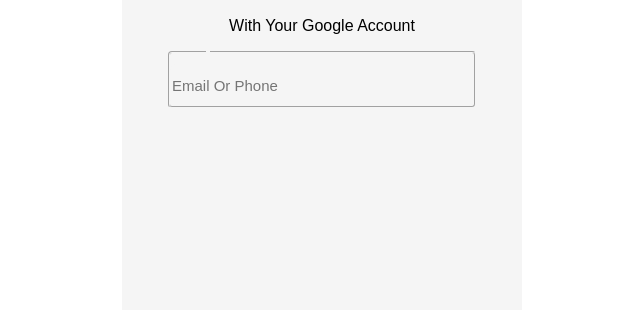
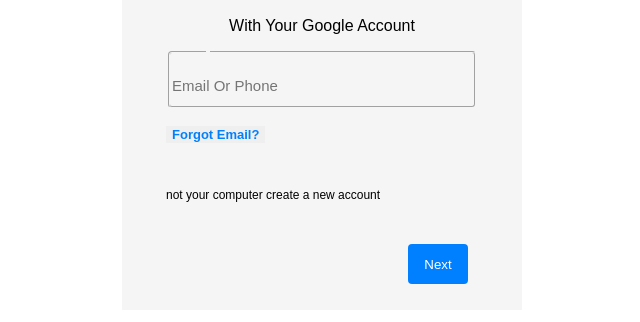
Before and after one commit to TheoW03/Google-SignInPage, a plain HTML site: page index.html in a window 1280 px wide. Shown: the part 290-612 px from the top of the page, without its empty margins (218-858 px from the left). Drawn offline with Linux system fonts and the light colour scheme.

Commit message:
Added Forget email buttons

```diff
--- a/index.html
+++ b/index.html
@@ -18,7 +18,13 @@
                <input type="sign-in" id="inpputUser" onclick="click2()"  placeholder="Email Or Phone">
             </fieldset>
             </form>
-
+            <br>
+         <a href="https://github.com/TheoW03/googleUIremake"><button id="forgot">Forgot Email?</button></a>
+            <p>&nbsp;</p>
+            <p id="message">not your computer create a new account</p>
+            <p>&nbsp;</p>
+            <p>&nbsp;</p>
+            <button id="signin">Next</button>
         </div>
     </body>
 </html>
--- a/style.css
+++ b/style.css
@@ -52,7 +52,45 @@
   float: center;
 
 }
+#signin{
 
+    background-color: rgb(0,128,255);
+    border-radius: 4px;
+    border-style: none;
+    color:white;
+    position: relative;
+    left: 29%;
+    height: 40px;
+    width: 60px;
+}
+
+#signin:active{
+    background-color: rgb(0,55,255);
+
+}
+
+#forgot{
+    float: left;
+    font-family: sans-serif;
+    font-size: 13px;
+    font-weight: bold;
+    position: relative;
+    left: 11%;
+    color:rgb(0,128,255);
+    border-style: none;
+
+
+}
+#forgot:active{
+    background-color: lightblue;
+    border-radius: 6px;
+}
+#message{
+    position: relative;
+    float: left;
+    left:11%;
+    font-size: 12px;
+}
 
 p{
     font-family: sans-serif;
```
